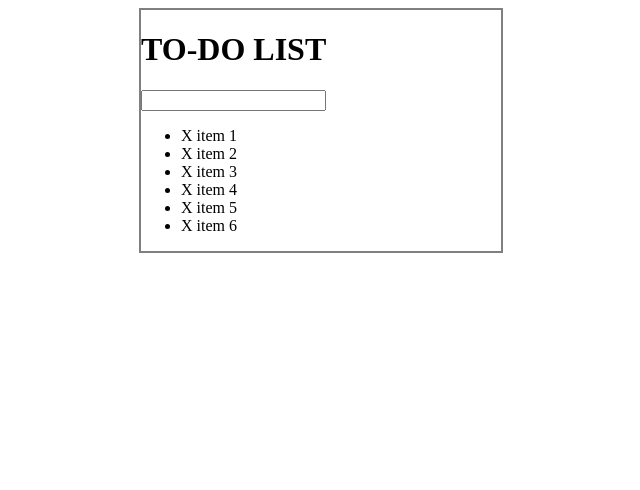
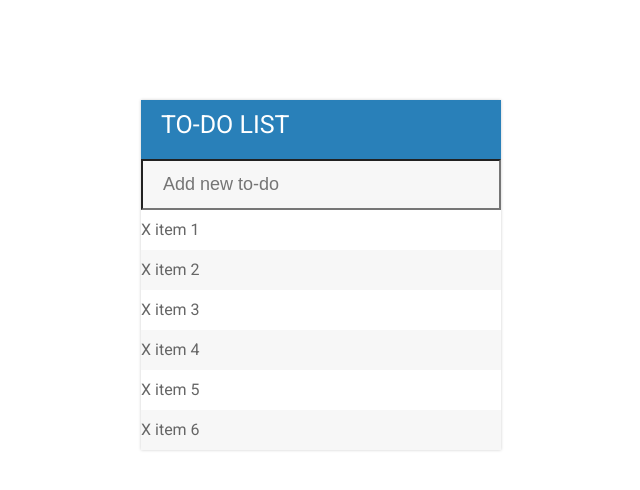
Before and after one commit to Duncan-Marjoribanks/todo-list-jQuery, a plain HTML site: page public/index.html in a window 1280 px wide. Shown: the whole page, without its empty margins (319-959 px from the left). Drawn offline with Linux system fonts and the light colour scheme.

Commit message:
added some basic styling

```diff
--- a/public/css/styles.css
+++ b/public/css/styles.css
@@ -1,10 +1,55 @@
 #container {
-  border: 2px solid grey;
+  box-shadow: 0 0 3px rgba(0, 0, 0, 0.2);
   width: 360px;
-  margin: 0 auto;
+  margin: 100px auto;
+  background: #f7f7f7;
 }
 
 .completed {
   text-decoration: line-through;
   color: grey;
 }
+
+h1 {
+  background-color: #2980B9;
+  color: white;
+  margin: 0;
+  padding: 10px 10px 20px 20px;
+  font-size: 25px;
+  font-weight: normal;
+}
+
+ul {
+  list-style: none;
+  margin: 0;
+  padding: 0;
+}
+li {
+  background: #ffffff;
+  height: 40px;
+  line-height: 40px;
+  color: #666;
+}
+
+li:nth-child(2n) {
+  background-color: #f7f7f7;
+}
+
+body {
+  font-family: "Roboto";
+}
+
+input {
+  font-size: 18px;
+  background-color: #f7f7f7;
+  width: 100%;
+  padding: 13px 13px 13px 20px;
+  box-sizing: border-box;
+  color: #2980B9;
+}
+
+input:focus {
+  background: white;
+  border: 3px solid #2980B9;
+  outline: none;
+}
--- a/public/index.html
+++ b/public/index.html
@@ -5,6 +5,7 @@
     <script src="../src/scripts.js"></script>
     <script type="text/javascript" src="../src/lib/jquery-3.3.1.js"></script>
     <link rel="stylesheet" href="css/styles.css">
+    <link href="https://fonts.googleapis.com/css?family=Roboto" rel="stylesheet">
     <title>Todo List</title>
   </head>
   <body>
@@ -13,7 +14,7 @@
 
   <h1>TO-DO LIST</h1>
 
-  <input type="text">
+  <input type="text" placeholder="Add new to-do">
   <ul>
     <li><span>X </span>item 1</li>
     <li><span>X </span>item 2</li>
```
